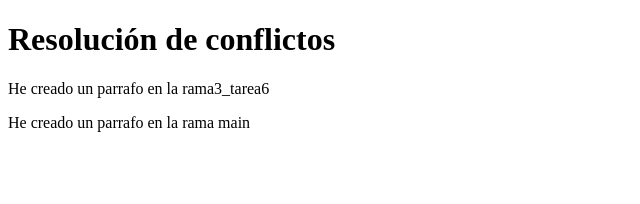
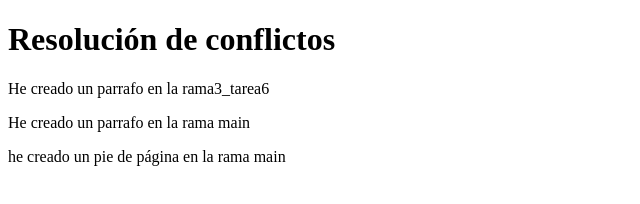
Before and after one commit to refuerzo-franciscomfm/conflicto-github, a plain HTML site: page index.html in a window 1280 px wide. Shown: the whole page, without its empty margins (0-640 px from the left). Drawn offline with Linux system fonts and the light colour scheme.

Commit message:
he creado un pie de pagina en la rama main

```diff
--- a/index.html
+++ b/index.html
@@ -12,5 +12,7 @@
     <p>He creado un parrafo en la rama3_tarea6</p>
 
     <p>He creado un parrafo en la rama main</p>
+
+    <footer>he creado un pie de página en la rama main</footer>
 </body>
 </html>
```
